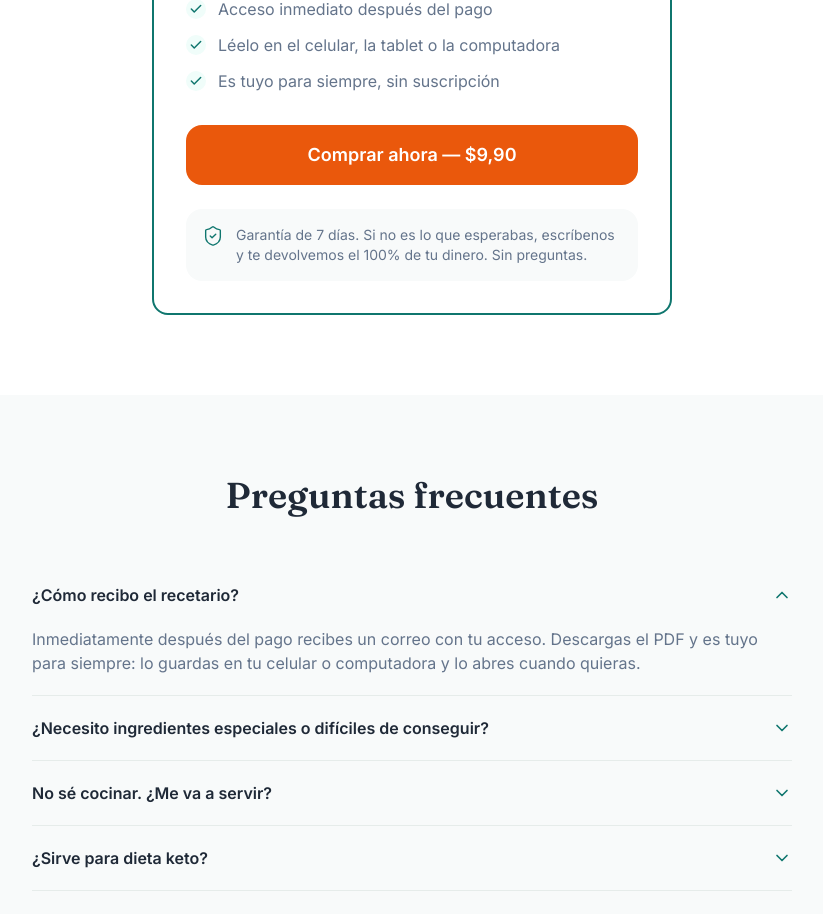
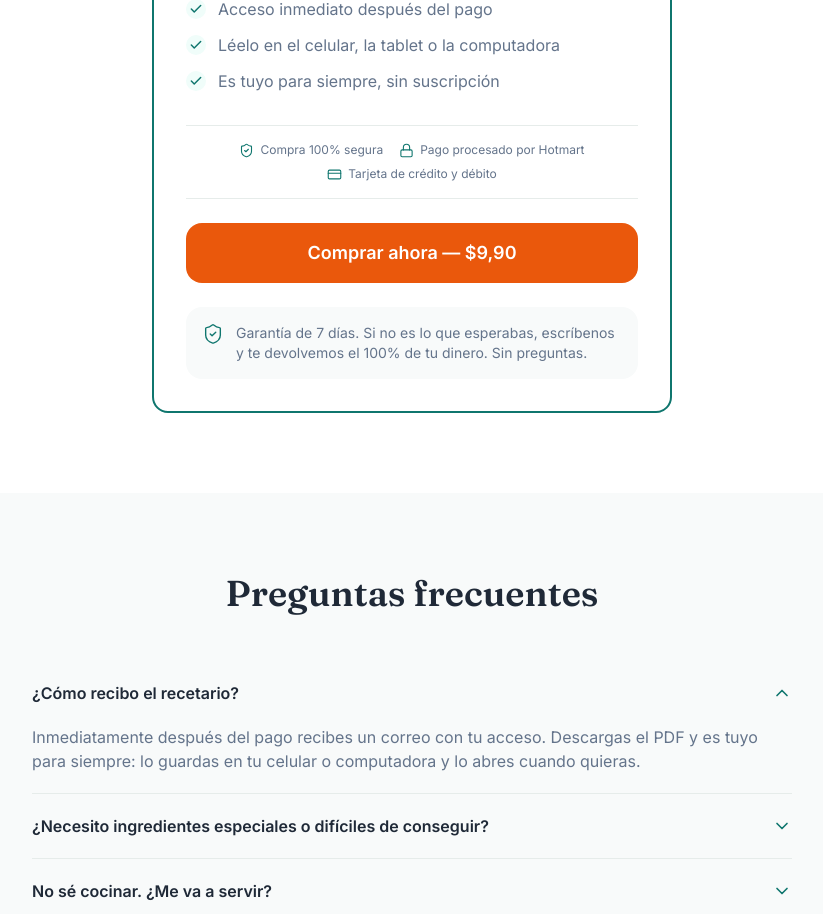
Before and after one commit to lebarbosa1110-ship-it/recetas-fit, a React (Vite) app: page / in a window 1280 px wide. Shown: the part 5419-6333 px from the top of the page, without its empty margins (228-1051 px from the left). Built offline with nearby package versions, Linux system fonts and the light colour scheme.

Commit message:
Agrega selos de confianza (pago seguro, Hotmart, tarjeta) antes del botón de compra

```diff
--- a/src/App.jsx
+++ b/src/App.jsx
@@ -13,6 +13,8 @@ import {
   X,
   ShieldCheck,
   ChevronDown,
+  Lock,
+  CreditCard,
 } from "lucide-react";
 
 // ---------------------------------------------------------------------------
@@ -224,6 +226,11 @@ const OFFER = {
   ctaLabel: "Comprar ahora — $9,90",
   guarantee:
     "Garantía de 7 días. Si no es lo que esperabas, escríbenos y te devolvemos el 100% de tu dinero. Sin preguntas.",
+  trust: [
+    { icon: ShieldCheck, label: "Compra 100% segura" },
+    { icon: Lock, label: "Pago procesado por Hotmart" },
+    { icon: CreditCard, label: "Tarjeta de crédito y débito" },
+  ],
 };
 
 const FAQ = {
@@ -736,6 +743,15 @@ function Offer() {
               ))}
             </ul>
 
+            <div className="flex flex-wrap items-center justify-center gap-x-4 gap-y-2 py-4 border-t border-b border-border mb-6 text-ink-soft text-xs">
+              {OFFER.trust.map((item) => (
+                <span key={item.label} className="flex items-center gap-1.5">
+                  <item.icon size={15} className="text-teal shrink-0" strokeWidth={1.75} />
+                  {item.label}
+                </span>
+              ))}
+            </div>
+
             <CheckoutLink
               sck="oferta"
               className="block w-full text-center bg-orange hover:bg-orange-hover text-white font-semibold text-lg px-8 py-4 rounded-card transition-colors"
```
